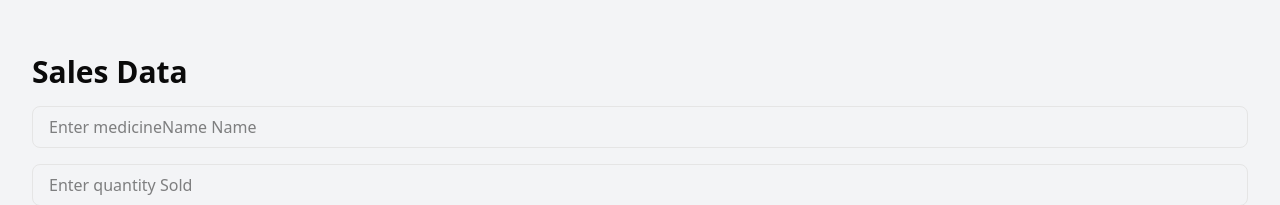
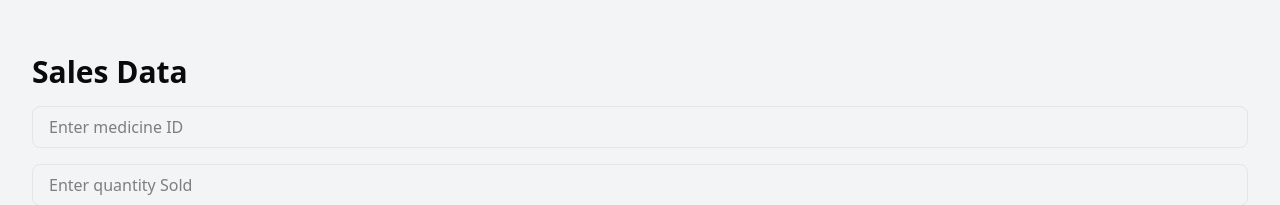
Before and after one commit to superAman07/medicine-app, a Next.js app: page /sales in a window 1280 px wide. Shown: the part 155-360 px from the top of the page. Built offline with nearby package versions, Linux system fonts and the light colour scheme.

Commit message:
completed all db logics most likely

```diff
--- a/app/api/purchase/route.ts
+++ b/app/api/purchase/route.ts
@@ -3,7 +3,7 @@ import * as XLSX from 'xlsx';
 
 export async function POST(req: NextRequest) {
   try {
-    const { updatedData,distributorID,medicineID, quantity,price, date } = await req.json();
+    const { updatedData,distributorID,medicineID,distributorName, medicineName ,quantity,price, date } = await req.json();
 
     if (!updatedData || typeof updatedData !== 'object' || Object.keys(updatedData).length === 0) {
       return NextResponse.json({ error: 'Invalid or empty data' }, { status: 400 });
@@ -25,7 +25,7 @@ export async function POST(req: NextRequest) {
             );
           }
           const nextID = sheetData.length>0?Math.max(...sheetData.map((row:any)=>row.ID))+1:1;
-          sheetData.push({ID:nextID ,DistributorID: distributorID, MedicineID: medicineID,Quantity: quantity,Price: price,Date: date});
+          sheetData.push({ID:nextID ,DistributorID: distributorID, MedicineID: medicineID,Distributor_Name:distributorName,Medicine_Name:medicineName,Quantity: quantity,Price: price,Date: date});
         }
         const worksheet = XLSX.utils.json_to_sheet(sheetData);
         XLSX.utils.book_append_sheet(workbook,worksheet,sheetName);
--- a/app/api/stock/route.ts
+++ b/app/api/stock/route.ts
@@ -3,7 +3,7 @@ import * as XLSX from 'xlsx';
 
 export async function POST(req: NextRequest) {
   try {
-    const { updatedData,medicineID, stockQuantity, salePrice, purchasePrice, expiryDate } = await req.json();
+    const { updatedData,medicineID,medicineName ,stockQuantity, salePrice, purchasePrice, expiryDate } = await req.json();
 
     if (!updatedData || typeof updatedData !== 'object' || Object.keys(updatedData).length === 0) {
       return NextResponse.json({ error: 'Invalid or empty data' }, { status: 400 });
@@ -16,7 +16,7 @@ export async function POST(req: NextRequest) {
 
         if(sheetName.toLowerCase()=== 'stock'){
           const nextID = sheetData.length>0?Math.max(...sheetData.map((row:any)=>row.ID))+1:1;
-          sheetData.push({ID:nextID ,MedicineID: medicineID, Stock_Quantity: stockQuantity,Purchase_Price: purchasePrice,Sale_Price: salePrice,Expiry_Date: expiryDate})
+          sheetData.push({ID:nextID ,MedicineID: medicineID,Medicine_Name:medicineName, Stock_Quantity: stockQuantity,Purchase_Price: purchasePrice,Sale_Price: salePrice,Expiry_Date: expiryDate})
         }
         const worksheet = XLSX.utils.json_to_sheet(sheetData);
         XLSX.utils.book_append_sheet(workbook,worksheet,sheetName);
--- a/app/medicine/page.tsx
+++ b/app/medicine/page.tsx
@@ -11,7 +11,6 @@ export default function Medicine() {
   const [batchNo, setBatchNo] = useState('');
   const [expiry, setExpiry] = useState('');
 
-  // Redux se Excel data fetch karna
   const excelData = useAppSelector(selectExcelData);
 
   const handleSubmit = async (e: React.FormEvent) => {
@@ -22,7 +21,6 @@ export default function Medicine() {
       return;
     }
 
-    // Backend ke liye payload prepare karna
     const payload = {
       updatedData: excelData,
       name,
--- a/app/purchase/page.tsx
+++ b/app/purchase/page.tsx
@@ -4,8 +4,8 @@ import { useAppSelector } from '@/lib/hooks';
 import { selectExcelData } from '@/lib/features/pharma/pharmaSlice';
 
 const PurchasePage = () => {
-    const [distributorID, setDistributorID] = useState('');
-    const [medicineID, setMedicineID] = useState('');
+    const [distributorID, setDistributorID] = useState<any>('');
+    const [medicineID, setMedicineID] = useState<any>('');
     const [quantity, setQuantity] = useState('');
     const [price, setPrice] = useState('');
     const [date, setDate] = useState('');
@@ -21,7 +21,9 @@ const PurchasePage = () => {
     const payload = {
         updatedData: excelData,
         distributorID,
+        distributorName: excelData.distributor[distributorID-1].Name,
         medicineID,
+        medicineName: excelData.medicine[medicineID-1].Name,
         quantity,
         price,
         date
--- a/app/sales/page.tsx
+++ b/app/sales/page.tsx
@@ -66,7 +66,7 @@ const PurchasePage = () => {
         <input
           type="number"
           value={medicineID}
-          placeholder="Enter medicineName Name"
+          placeholder="Enter medicine ID"
           onChange={(e) => setMedicineID(e.target.value)}
           className="border px-4 py-2 rounded-md"
           required
--- a/app/stock/page.tsx
+++ b/app/stock/page.tsx
@@ -4,7 +4,7 @@ import { useAppSelector } from '@/lib/hooks';
 import { selectExcelData } from '@/lib/features/pharma/pharmaSlice';
 
 const PurchasePage = () => {
-    const [medicineID, setMedicineID] = useState('');
+    const [medicineID, setMedicineID] = useState<any>('');
     const [stockQuantity, setStockQuantity] = useState('');
     const [purchasePrice, setPurchasePrice] = useState('');
     const [salePrice, setSalePrice] = useState('');
@@ -22,6 +22,7 @@ const PurchasePage = () => {
     const payload = {
         updatedData: excelData,
         medicineID,
+        medicineName:excelData.medicine[medicineID-1].Name,
         stockQuantity,
         salePrice,
         purchasePrice,
@@ -72,7 +73,7 @@ const PurchasePage = () => {
         <input
           type="number"
           value={stockQuantity}
-          placeholder="Enter stockQuantity"
+          placeholder="Enter stock Quantity"
           onChange={(e) => setStockQuantity(e.target.value)}
           className="border px-4 py-2 rounded-md"
           required
```
